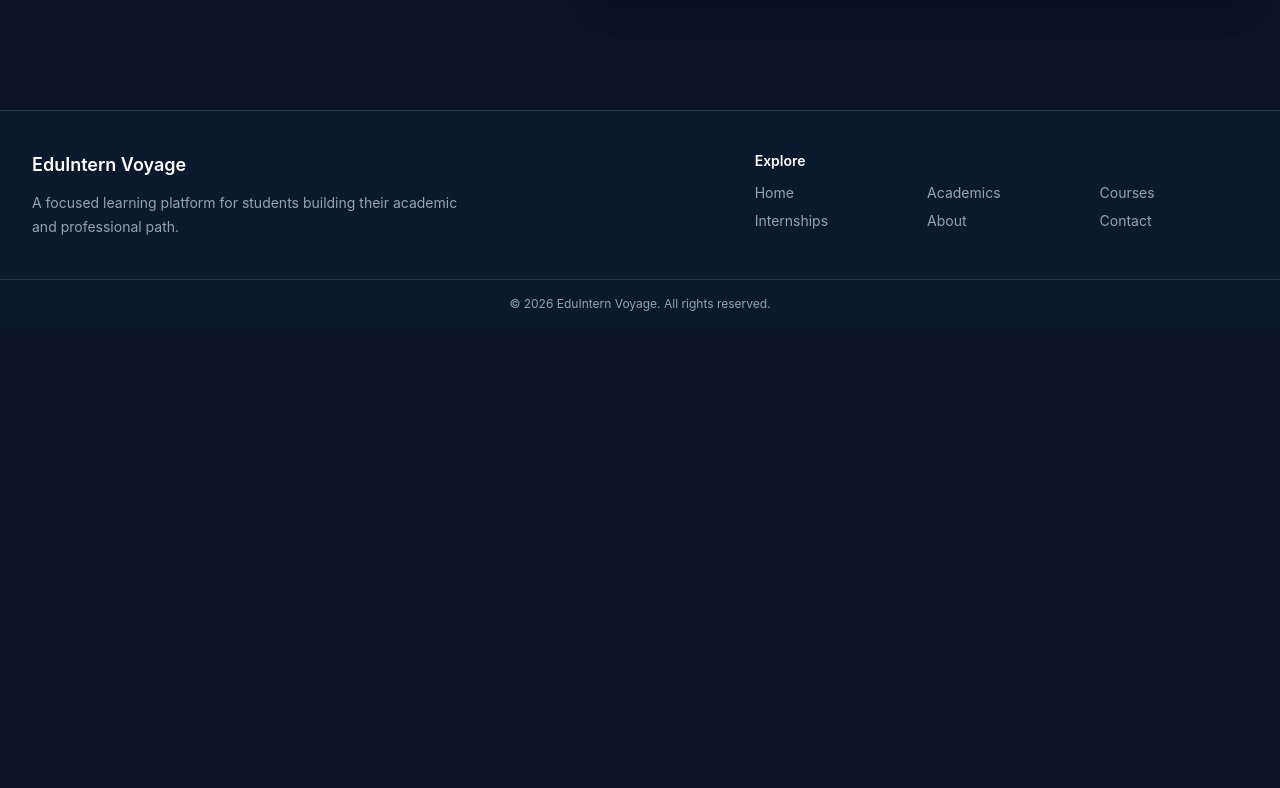
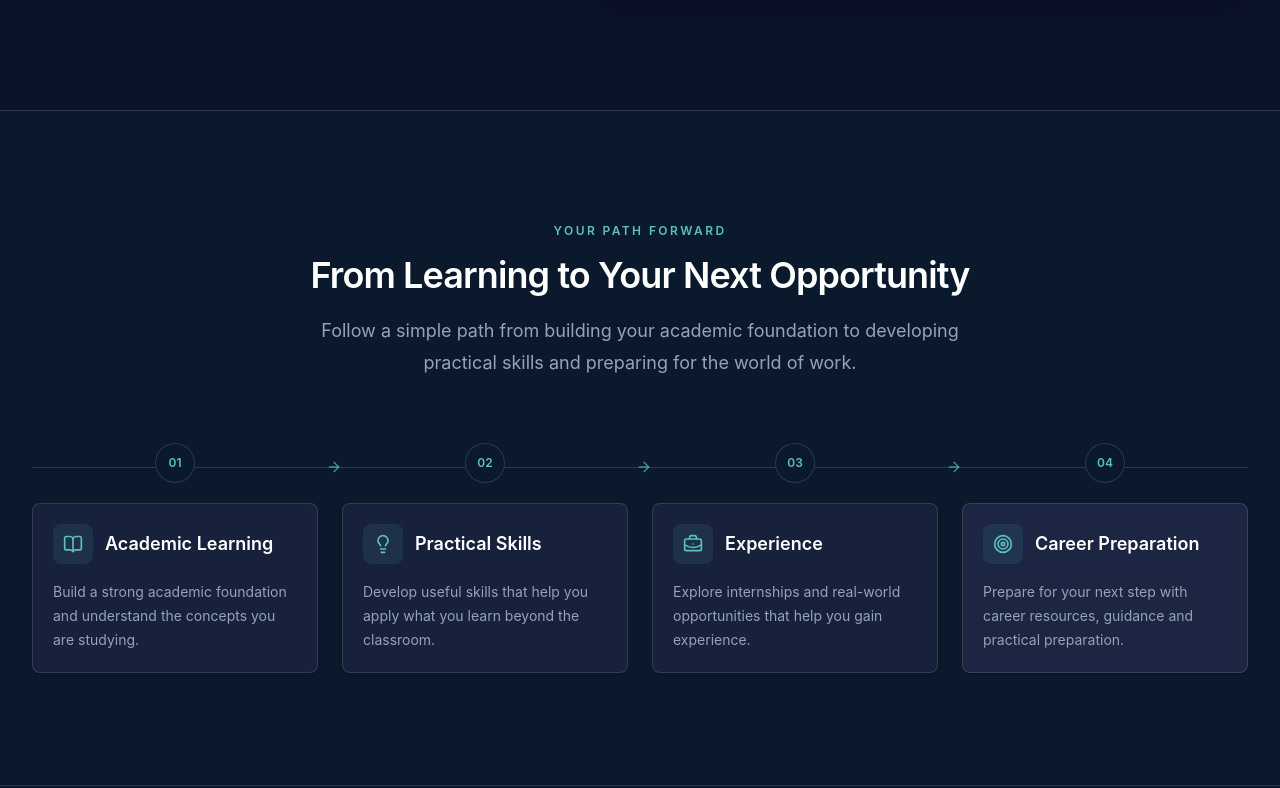
Before and after one commit to dheeraj-x-7/eduintern-voyage, a React (Vite) app: page / in a window 1280 px wide. Shown: the part 3232-4020 px from the top of the page. Before the commit the page ends 3560 px from the top, so only its background shows below. Built offline with nearby package versions, Linux system fonts and the light colour scheme.

Commit message:
feat: add student journey section

```diff
--- /dev/null
+++ b/src/components/common/StudentJourneySection.tsx
@@ -0,0 +1,139 @@
+import {
+  ArrowRight,
+  BookOpen,
+  BriefcaseBusiness,
+  Lightbulb,
+  Target,
+} from 'lucide-react'
+import { useEffect, useRef, useState } from 'react'
+import { Card } from '@/components/ui/card'
+import { cn } from '@/lib/utils'
+
+const journeySteps = [
+  {
+    number: '01',
+    title: 'Academic Learning',
+    description: 'Build a strong academic foundation and understand the concepts you are studying.',
+    icon: BookOpen,
+  },
+  {
+    number: '02',
+    title: 'Practical Skills',
+    description: 'Develop useful skills that help you apply what you learn beyond the classroom.',
+    icon: Lightbulb,
+  },
+  {
+    number: '03',
+    title: 'Experience',
+    description: 'Explore internships and real-world opportunities that help you gain experience.',
+    icon: BriefcaseBusiness,
+  },
+  {
+    number: '04',
+    title: 'Career Preparation',
+    description: 'Prepare for your next step with career resources, guidance and practical preparation.',
+    icon: Target,
+  },
+]
+
+export function StudentJourneySection() {
+  const sectionRef = useRef<HTMLElement>(null)
+  const [isVisible, setIsVisible] = useState(false)
+
+  useEffect(() => {
+    const section = sectionRef.current
+
+    if (!section || window.matchMedia('(prefers-reduced-motion: reduce)').matches) {
+      setIsVisible(true)
+      return
+    }
+
+    const observer = new IntersectionObserver(
+      ([entry]) => {
+        if (entry.isIntersecting) {
+          setIsVisible(true)
+          observer.disconnect()
+        }
+      },
+      { threshold: 0.18 },
+    )
+
+    observer.observe(section)
+
+    return () => observer.disconnect()
+  }, [])
+
+  return (
+    <section
+      ref={sectionRef}
+      aria-labelledby="student-journey-heading"
+      className="border-t border-border/70 bg-background-deep"
+    >
+      <div className="mx-auto w-full max-w-7xl px-4 py-20 sm:px-6 sm:py-24 lg:px-8 lg:py-28">
+        <div className="mx-auto max-w-2xl text-center">
+          <p className="text-xs font-semibold uppercase tracking-[0.2em] text-primary">Your path forward</p>
+          <h2
+            id="student-journey-heading"
+            className="mt-4 text-3xl font-semibold tracking-tight text-foreground sm:text-4xl"
+          >
+            From Learning to Your Next Opportunity
+          </h2>
+          <p className="mt-5 text-base leading-7 text-muted-foreground sm:text-lg sm:leading-8">
+            Follow a simple path from building your academic foundation to developing practical skills and preparing for the world of work.
+          </p>
+        </div>
+
+        <div className="relative mt-12 lg:mt-16">
+          <div
+            aria-hidden="true"
+            className="absolute left-5 top-6 bottom-6 w-px bg-border lg:left-0 lg:right-0 lg:top-6 lg:bottom-auto lg:h-px lg:w-auto"
+          />
+          <div className="relative grid gap-8 lg:grid-cols-4 lg:gap-6">
+            {journeySteps.map((step, index) => {
+              const Icon = step.icon
+              const isFinalStep = index === journeySteps.length - 1
+
+              return (
+                <div
+                  key={step.number}
+                  className={cn(
+                    'journey-reveal relative flex gap-4 lg:block',
+                    isVisible && 'journey-reveal-visible',
+                    `journey-reveal-${index + 1}`,
+                  )}
+                >
+                  <div className="relative z-10 flex size-10 shrink-0 items-center justify-center rounded-full border border-primary/40 bg-background-deep text-xs font-semibold text-primary lg:mx-auto">
+                    {step.number}
+                  </div>
+                  <Card
+                    className={cn(
+                      'min-w-0 flex-1 border-border/80 bg-card/75 p-5 shadow-sm transition-[border-color,box-shadow,transform] duration-200 motion-safe:hover:-translate-y-0.5 motion-safe:hover:border-primary/40 motion-safe:hover:shadow-md lg:mt-5',
+                      isFinalStep && 'border-primary/30 bg-card',
+                    )}
+                  >
+                    <div className="flex items-center gap-3">
+                      <span
+                        aria-hidden="true"
+                        className="flex size-10 shrink-0 items-center justify-center rounded-lg bg-primary/10 text-primary transition-colors duration-200 motion-safe:hover:bg-primary/15"
+                      >
+                        <Icon className="size-5" />
+                      </span>
+                      <h3 className="text-base font-semibold text-foreground sm:text-lg">{step.title}</h3>
+                    </div>
+                    <p className="mt-4 text-sm leading-6 text-muted-foreground">{step.description}</p>
+                  </Card>
+                  {index < journeySteps.length - 1 && (
+                    <ArrowRight
+                      className="absolute left-5 top-full z-10 mt-2 size-4 -translate-x-1/2 text-primary/70 lg:left-full lg:top-6 lg:mt-0 lg:-translate-y-1/2 lg:translate-x-1/2"
+                      aria-hidden="true"
+                    />
+                  )}
+                </div>
+              )
+            })}
+          </div>
+        </div>
+      </div>
+    </section>
+  )
+}
--- a/src/index.css
+++ b/src/index.css
@@ -194,6 +194,41 @@ input:focus-visible {
   animation-delay: -4.5s;
 }
 
+@keyframes journey-reveal {
+  from {
+    opacity: 0;
+    transform: translateY(0.75rem);
+  }
+  to {
+    opacity: 1;
+    transform: translateY(0);
+  }
+}
+
+.journey-reveal {
+  opacity: 1;
+}
+
+.journey-reveal-visible {
+  animation: journey-reveal 500ms ease-out both;
+}
+
+.journey-reveal-1 {
+  animation-delay: 0ms;
+}
+
+.journey-reveal-2 {
+  animation-delay: 90ms;
+}
+
+.journey-reveal-3 {
+  animation-delay: 180ms;
+}
+
+.journey-reveal-4 {
+  animation-delay: 270ms;
+}
+
 @media (prefers-reduced-motion: reduce) {
   *,
   *::before,
@@ -206,7 +241,8 @@ input:focus-visible {
 
   .hero-entrance,
   .journey-step,
-  .journey-connector {
+  .journey-connector,
+  .journey-reveal-visible {
     animation: none;
   }
 }
--- a/src/routes/AppRoutes.tsx
+++ b/src/routes/AppRoutes.tsx
@@ -3,6 +3,7 @@ import { AcademicSection } from '@/components/common/AcademicSection'
 import { CareerOpportunitiesSection } from '@/components/common/CareerOpportunitiesSection'
 import { HeroSection } from '@/components/common/HeroSection'
 import { LearningResourcesSection } from '@/components/common/LearningResourcesSection'
+import { StudentJourneySection } from '@/components/common/StudentJourneySection'
 import { ValuePropositionSection } from '@/components/common/ValuePropositionSection'
 import { PlaceholderPage } from '@/routes/PlaceholderPage'
 
@@ -29,6 +30,7 @@ export function AppRoutes() {
             <AcademicSection />
             <LearningResourcesSection />
             <CareerOpportunitiesSection />
+            <StudentJourneySection />
           </>
         }
       />
```
